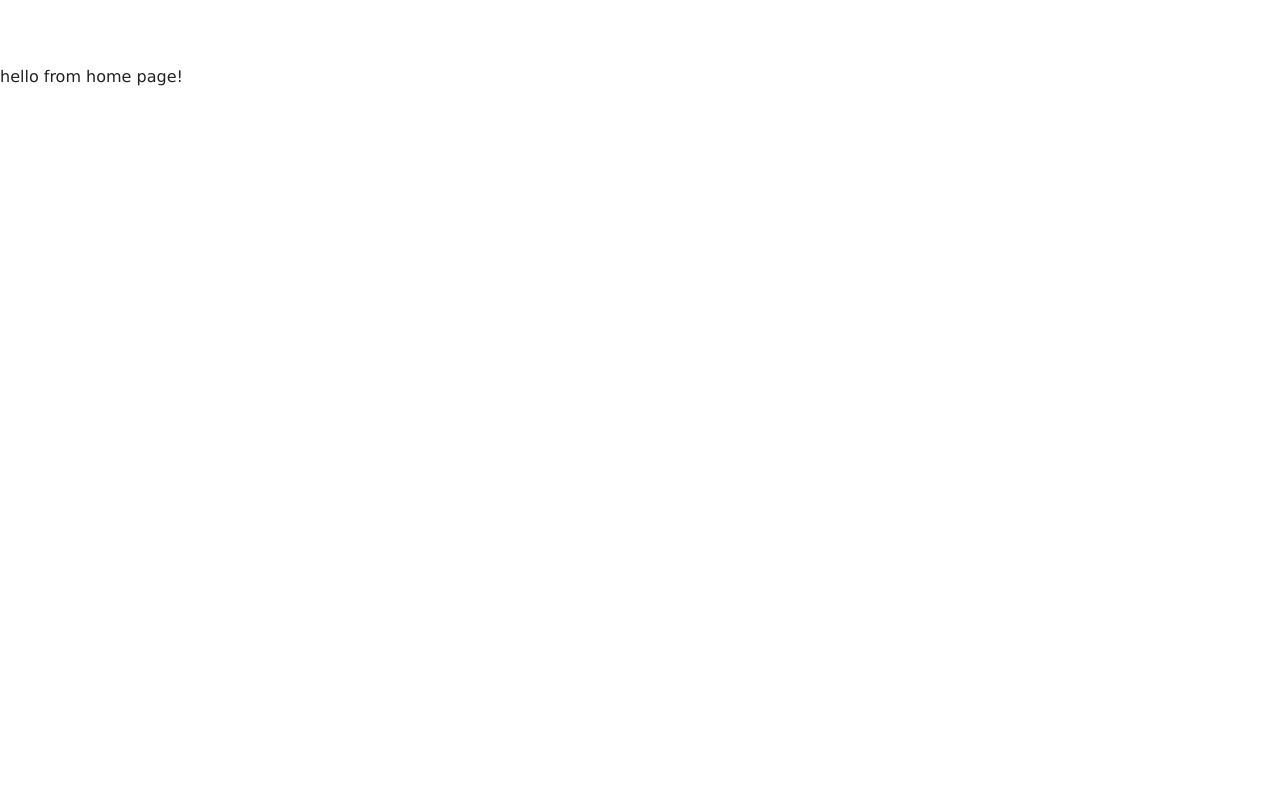
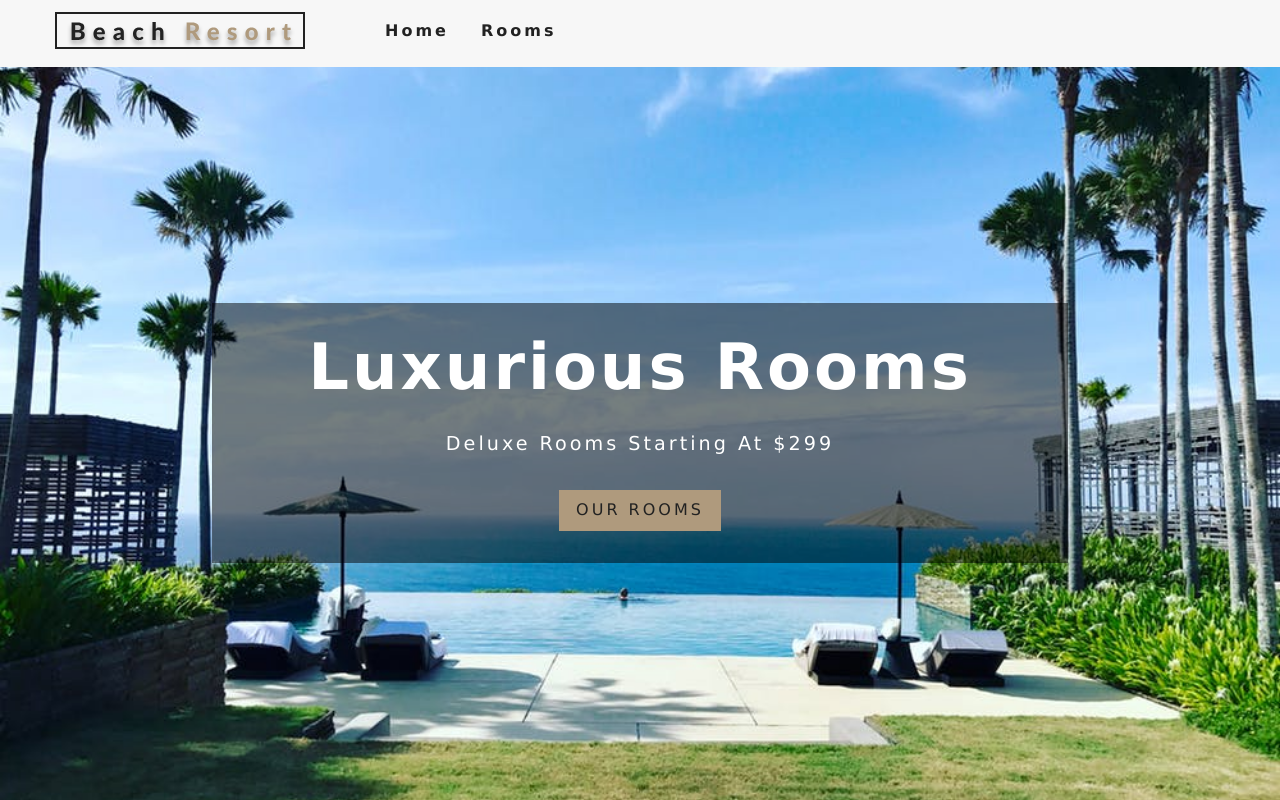
Before and after one commit to OstapHetman/learn-react, a React (Create React App) app in the folder resort/: page / in a window 1280 px wide. Built offline with nearby package versions, Linux system fonts and the light colour scheme.

Commit message:
add hero and banner components

```diff
--- a/resort/src/App.js
+++ b/resort/src/App.js
@@ -7,9 +7,12 @@
 import SingleRoom from './pages/SingleRoom'
 import Error from './pages/Error'
 
+import Navbar from './components/Navbar'
+
 function App() {
   return (
     <div>
+      <Navbar />
       <Switch>
         <Route exact path="/" component={Home} />
         <Route exact path="/rooms/" component={Rooms} />
--- /dev/null
+++ b/resort/src/components/Banner.js
@@ -0,0 +1,11 @@
+import React from 'react'
+
+export default function Banner({ children, title, subtitle }) {
+    return (
+        <div className="banner">
+            <h1>{title}</h1>
+            <p>{subtitle}</p>
+            {children}
+        </div>
+    )
+}
--- /dev/null
+++ b/resort/src/components/Hero.js
@@ -0,0 +1,14 @@
+import React from 'react'
+
+export default function Hero({ children,hero }) {
+    return (
+        <header className={hero}>
+            {children}
+        </header>
+    )
+}
+
+
+Hero.defaultProps = {
+    hero: 'defaultHero'
+}
--- /dev/null
+++ b/resort/src/components/Navbar.js
@@ -0,0 +1,37 @@
+import React, { Component } from 'react'
+import logo from '../images/logo.svg'
+import { FaAlignRight } from 'react-icons/fa'
+import { Link } from 'react-router-dom'
+
+export default class Navbar extends Component {
+    state = {
+        isOpen: false
+    }
+    handleToggle = () => {
+        this.setState({ isOpen:!this.state.isOpen })
+    }
+    render() {
+        return (
+           <nav className="navbar">
+               <div className="nav-center">
+                    <div className="nav-header">
+                        <Link to="/">
+                            <img src={logo} alt="Beach Resort"/>
+                        </Link>
+                        <button type="button" className="nav-btn" onClick={this.handleToggle}>
+                            <FaAlignRight className="nav-icon"/>
+                        </button>
+                    </div>
+                    <ul className={ this.state.isOpen ? "nav-links show-nav" : "nav-links" }>
+                        <li>
+                            <Link to="/">Home</Link>
+                        </li>
+                        <li>
+                            <Link to="/rooms">Rooms</Link>
+                        </li>
+                    </ul>
+               </div>
+           </nav>
+        )
+    }
+}
--- a/resort/src/pages/Error.js
+++ b/resort/src/pages/Error.js
@@ -1,9 +1,6 @@
 import React from 'react'
+import Hero from '../components/Hero';
 
 export default function Error() {
-    return (
-        <div>
-            hello from error page
-        </div>
-    )
+    return <Hero />
 }
--- a/resort/src/pages/Home.js
+++ b/resort/src/pages/Home.js
@@ -1,9 +1,12 @@
 import React from 'react'
+import Hero from '../components/Hero';
+import Banner from '../components/Banner';
+import { Link } from 'react-router-dom';
 
 export default function Home() {
-    return (
-        <div>
-            hello from home page!
-        </div>
-    )
+    return <Hero>
+        <Banner title="luxurious rooms" subtitle="deluxe rooms starting at $299">
+            <Link to="/rooms" className="btn btn-primary">our rooms</Link>
+        </Banner>
+    </Hero>
 }
--- a/resort/src/pages/Rooms.js
+++ b/resort/src/pages/Rooms.js
@@ -1,11 +1,8 @@
 import React from 'react'
+import Hero from '../components/Hero';
 
 const Rooms = () => {
-    return (
-        <div>
-            hello from rooms page
-        </div>
-    )
+    return <Hero hero="roomsHero" />
 }
 
 export default Rooms
```
